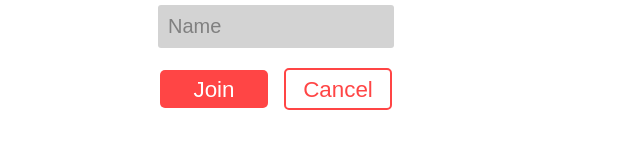
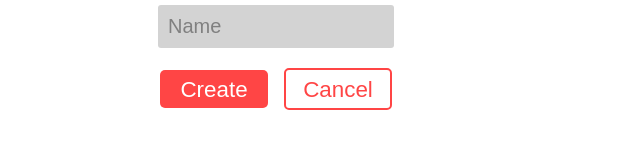
Before and after one commit to ThivRajan/Teaforge-Client, a React (Create React App) app: page /create/resistance in a window 1280 px wide. Shown: the part 132-292 px from the top of the page, without its empty margins (364-1004 px from the left). Built offline with nearby package versions, Linux system fonts and the light colour scheme.

Commit message:
socket connections

```diff
--- a/src/components/CreateRoom.tsx
+++ b/src/components/CreateRoom.tsx
@@ -1,26 +1,37 @@
-import React from 'react';
+import React, { useState } from 'react';
 import io from 'socket.io-client';
 
-import { Link } from 'react-router-dom';
+import { Link, useHistory } from 'react-router-dom';
 import Form from '../styles/Form';
 import Button from '../styles/Button';
 
 import { Games } from '../types';
 
 const CreateForm: React.FC<{ game: Games }> = ({ game }) => {
-	const handleJoin = () => {
-		io.connect(`http://localhost:3001${game}`);
+	const history = useHistory();
+	const [name, setName] = useState('');
+
+	const handleCreate = (event: React.MouseEvent<HTMLButtonElement>) => {
+		event.preventDefault();
+		const socket = io.connect(`http://localhost:3001/${game}`);
+		socket.emit('create', name);
+		socket.on('roomKey', (room: string) => {
+			history.push(`/${game}/${room}`);
+		});
+		socket.on('players', (players: Array<string>) => {
+			console.log('PLAYERS: ', players);
+		});
 	};
 
 	return (
 		<>
 			<h1>Create Room</h1>
 			<Form>
-				<input placeholder="Name"></input>
+				<input placeholder="Name"
+					value={name} onChange={event => setName(event.target.value)}>
+				</input>
 				<br />
-				<Link to="/lobby">
-					<Button.Filled onClick={handleJoin}>Join</Button.Filled>
-				</Link>
+				<Button.Filled onClick={handleCreate}>Create</Button.Filled>
 				<Link to="/">
 					<Button.Outlined>Cancel</Button.Outlined>
 				</Link>
```
